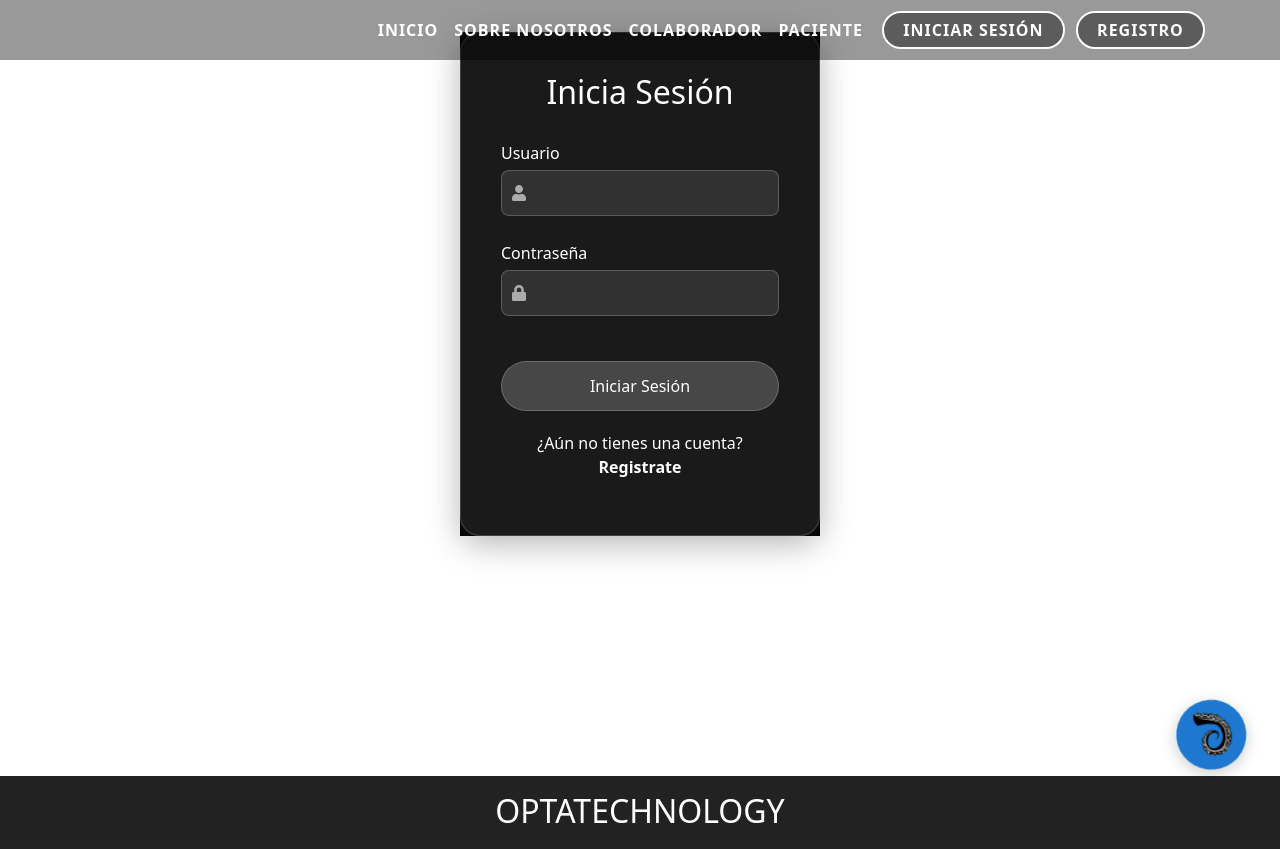
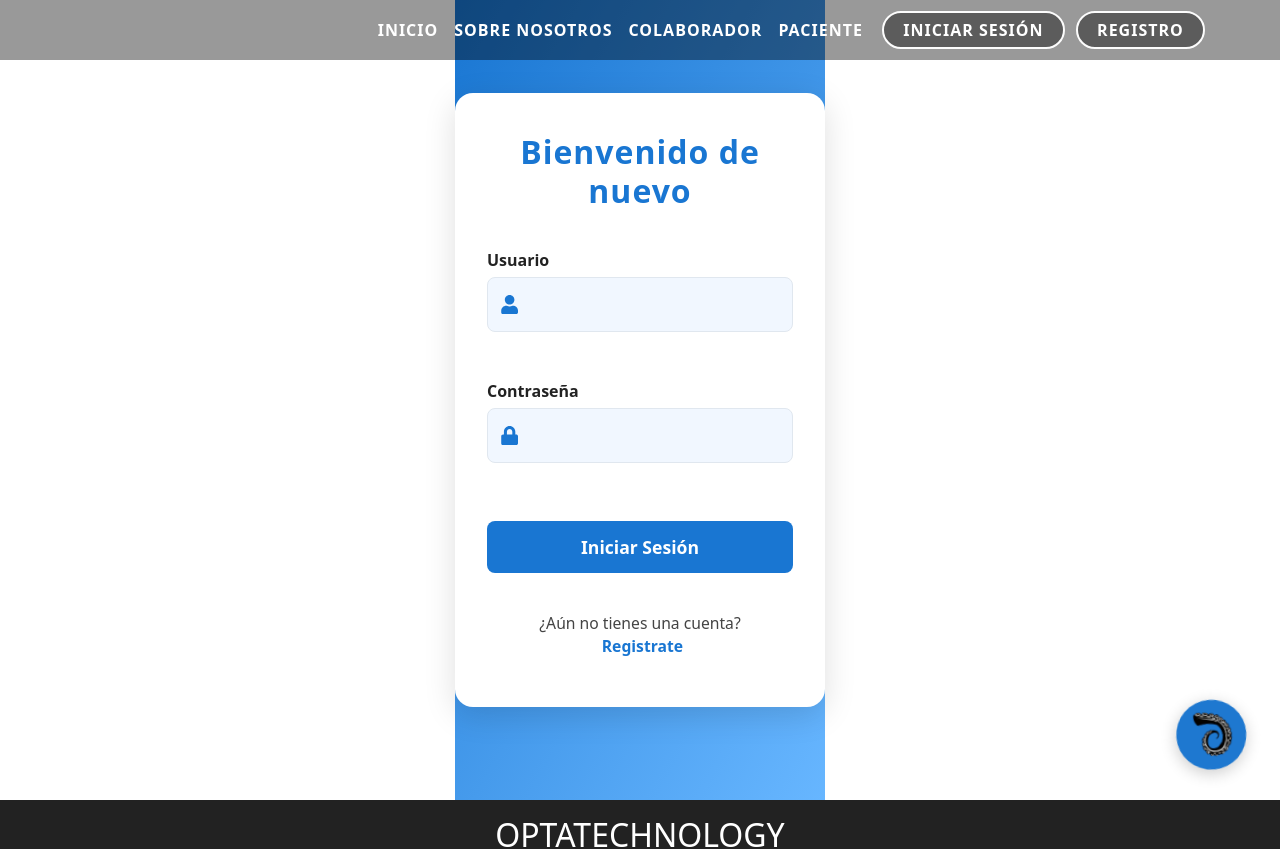
Before and after one commit to MisterRetr0/desafiou, a React (Vite) app: page /login in a window 1280 px wide. Shown: the top 849 px of the page. Built offline with nearby package versions, Linux system fonts and the light colour scheme.

Commit message:
git commit chatInput 6

```diff
--- a/src/components/FormLogin.jsx
+++ b/src/components/FormLogin.jsx
@@ -15,7 +15,7 @@ export const FormLogin = () => {
   return (
     <div className="login-container">
       <form className="login-form" onSubmit={handleSubmit}>
-        <h2>Inicia Sesión</h2>
+        <h2>Bienvenido de nuevo</h2>
         <div className="form-group">
           <label>Usuario</label>
           <div className="input-container">
--- a/src/components/chatInput.jsx
+++ b/src/components/chatInput.jsx
@@ -12,7 +12,7 @@ const ChatInput = ({ onClose }) => {
   return (
     <div className="chatbot-chatbox">
       <div className="chatbot-chatbox-header">
-        <span>Asistente IA</span>
+        <span>OCTOPUS AI</span>
         <button className="chatbot-close-btn" onClick={onClose}>×</button>
       </div>
       <div className="chatbot-chatbox-body">
--- a/src/styles/FormLogin.css
+++ b/src/styles/FormLogin.css
@@ -1,28 +1,32 @@
+/* Moderniza el fondo y centra el formulario */
 .login-container {
-  color: white !important;
-  background-color: black !important;
+  min-height: 100vh;
   display: flex;
+  align-items: center;
   justify-content: center;
-  align-items: center;
-  min-height: 60vh;
-  margin: 2rem auto 15rem;
+  background: linear-gradient(120deg, #1976d2 0%, #67b6ff 100%);
+  padding: 2rem 0;
 }
 
 .login-form {
-  background: rgba(255, 255, 255, 0.1);
-  backdrop-filter: blur(10px);
-  padding: 40px;
-  border-radius: 20px;
+  background: #fff;
+  padding: 2.5rem 2rem 2rem 2rem;
+  border-radius: 18px;
+  box-shadow: 0 8px 32px rgba(0,0,0,0.13);
   width: 100%;
-  max-width: 400px;
-  box-shadow: 0 8px 32px 0 rgba(53, 53, 53, 0.37);
-  border: 1px solid rgba(255, 255, 255, 0.18);
+  max-width: 370px;
+  display: flex;
+  flex-direction: column;
+  gap: 1.2rem;
+  animation: fadeInUp 0.7s;
 }
 
 .login-form h2 {
   text-align: center;
-  margin-bottom: 30px;
-  font-size: 2rem;
+  color: #1976d2;
+  margin-bottom: 1.2rem;
+  font-weight: 700;
+  letter-spacing: 1px;
 }
 
 .form-group {
@@ -30,84 +34,79 @@
 }
 
 .form-group label {
+  font-weight: 600;
+  color: #222;
+  margin-bottom: 0.3rem;
   display: block;
-  margin-bottom: 5px;
 }
 
 .input-container {
-  position: relative;
   display: flex;
   align-items: center;
+  background: #f1f7ff;
+  border-radius: 8px;
+  padding: 0.4rem 0.8rem;
+  border: 1px solid #e0e7ef;
+  margin-bottom: 0.2rem;
 }
 
 .input-icon {
-  position: absolute;
-  left: 10px;
-  color: rgba(255, 255, 255, 0.6);
-  font-size: 16px;
-  z-index: 1;
+  color: #1976d2;
+  font-size: 1.2rem;
+  margin-right: 0.7rem;
 }
 
 .input-container input {
+  border: none;
+  background: transparent;
+  outline: none;
+  font-size: 1rem;
   width: 100%;
-  padding: 10px 10px 10px 35px;
-  border: 1px solid rgba(255, 255, 255, 0.2);
-  border-radius: 8px;
-  background: rgba(255, 255, 255, 0.1);
-  color: white;
-  font-size: 16px;
-  transition: all 0.3s ease;
-}
-
-.input-container input:focus {
-  outline: none;
-  border-color: rgba(255, 255, 255, 0.5);
-  background: rgba(255, 255, 255, 0.15);
-}
-
-.input-container:hover input {
-  border-color: rgba(255, 255, 255, 0.3);
-  background: rgba(255, 255, 255, 0.12);
+  padding: 0.5rem 0;
+  color: #222;
 }
 
 .login-button {
-  width: 100%;
-  padding: 12px;
-  background: rgba(255, 255, 255, 0.2);
-  color: white;
-  border: 1px solid rgba(255, 255, 255, 0.2);
-  border-radius: 25px;  /* Aumentado de 8px a 25px para más redondeo */
-  font-size: 16px;
+  background: #1976d2;
+  color: #fff;
+  border: none;
+  border-radius: 8px;
+  padding: 0.8rem 0;
+  font-size: 1.1rem;
+  font-weight: bold;
+  margin-top: 0.7rem;
+  transition: background 0.2s;
   cursor: pointer;
-  transition: all 0.3s ease;
-  margin-top: 20px;  /* Agregado para dar más espacio */
 }
 
-.login-button:hover {
-  background: rgba(255, 255, 255, 0.3);
-  border-color: rgba(255, 255, 255, 0.3);
+.login-button:disabled {
+  background: #b3d1f7;
+  cursor: not-allowed;
+}
+
+.login-button:hover:not(:disabled) {
+  background: #125ea7;
 }
 
 .register-text {
   text-align: center;
-  color: white;
-  margin-top: 20px;
+  margin-top: 1.2rem;
+  color: #444;
+  font-size: 0.98rem;
 }
 
 .register-text a {
-  color: white;
+  color: #1976d2;
+  font-weight: bold;
   text-decoration: none;
-  font-weight: bold;
+  margin-left: 0.3rem;
 }
 
 .register-text a:hover {
   text-decoration: underline;
 }
 
-input:-webkit-autofill,
-input:-webkit-autofill:hover,
-input:-webkit-autofill:focus {
-  -webkit-text-fill-color: white;
-  -webkit-box-shadow: 0 0 0px 1000px transparent inset;
-  transition: background-color 5000s ease-in-out 0s;
+@keyframes fadeInUp {
+  from { opacity: 0; transform: translateY(40px);}
+  to { opacity: 1; transform: translateY(0);}
 }
```
